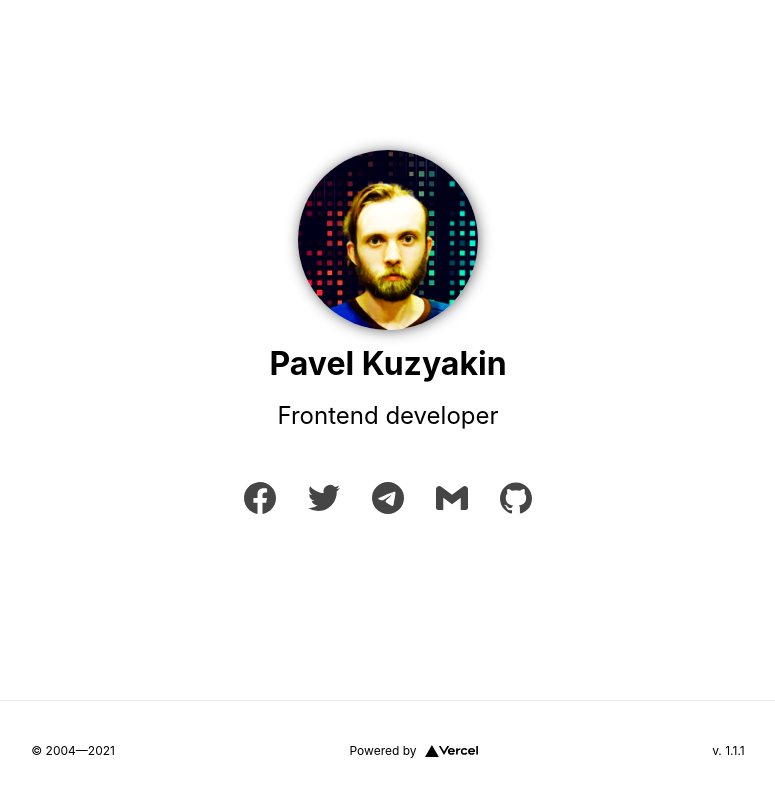
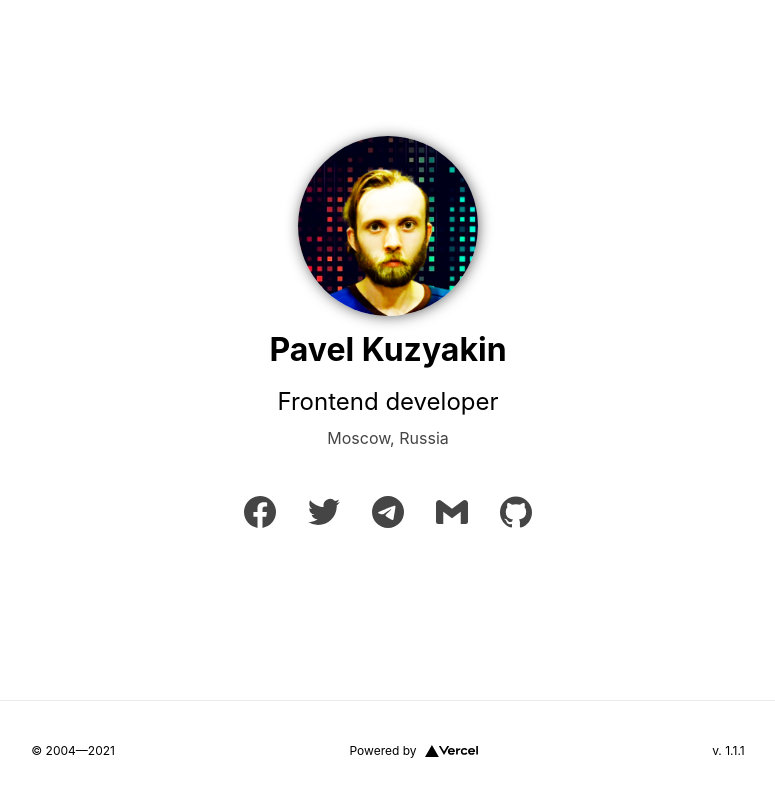
Before and after one commit to iposho/kuzyakin.me, a Next.js app: page / in a window 1280 px wide. Shown: the top 796 px of the page, without its empty margins (252-1027 px from the left). Built offline with nearby package versions, Linux system fonts and the light colour scheme.

Commit message:
- replace constants.js with appConfig.js - some refactoring

```diff
--- /dev/null
+++ b/config/appConfig.js
@@ -0,0 +1,13 @@
+import { version } from 'package.json';
+
+const appConfig = {
+  name: 'Pavel Kuzyakin',
+  author: 'Pavel Kuzyakin',
+  lang: 'en-EN',
+  description: 'Frontend developer',
+  since: '2004',
+  location: 'Moscow, Russia',
+  version,
+};
+
+export default appConfig;
--- a/config/constants.js
+++ /dev/null
@@ -1,4 +0,0 @@
-export const APP_NAME = 'Pavel Kuzyakin';
-export const APP_DESCRIPTION = 'Frontend developer';
-export const APP_LANGUAGE = 'en-En';
-export const APP_DATE_START = '2004';
--- a/pages/_app.js
+++ b/pages/_app.js
@@ -1,16 +1,15 @@
 import 'styles/globals.scss';
 
-import { APP_NAME } from 'config/constants';
+import appConfig from 'config/appConfig';
 import Head from 'next/head';
-import { version } from 'package.json';
 import React from 'react';
 
 function MyApp({ Component, pageProps }) {
   if (process.env.NODE_ENV === 'development') {
     // eslint-disable-next-line no-console
-    console.log(`${APP_NAME} app starting`);
+    console.log(`${appConfig.name} app starting`);
     // eslint-disable-next-line no-console
-    console.log(`v. ${version}`);
+    console.log(`v. ${appConfig.version}`);
   }
 
   return (
@@ -18,11 +17,11 @@ function MyApp({ Component, pageProps }) {
       <Head>
         <meta charSet="utf-8" />
         <meta name="viewport" content="initial-scale=1.0, width=device-width" />
-        <meta name="author" content={APP_NAME} />
+        <meta name="author" content={appConfig.author} />
         <meta name="description" content="Personal website" />
         <meta property="og:image" content="/images/avatar.png" />
         <link rel="icon" href="/favicon.ico" />
-        <title>{APP_NAME}</title>
+        <title>{appConfig.name}</title>
       </Head>
       <Component {...pageProps} />
     </>
--- a/pages/index.js
+++ b/pages/index.js
@@ -1,7 +1,6 @@
 import SocialLink from 'components/SocialLink/index';
-import { APP_DATE_START, APP_DESCRIPTION, APP_NAME } from 'config/constants';
+import appConfig from 'config/appConfig';
 import socialLinks from 'config/socialLinks';
-import { version } from 'package.json';
 import styles from 'styles/Home.module.scss';
 
 export default function Home() {
@@ -14,16 +13,24 @@ export default function Home() {
           alt="Logo"
         />
         <h1 className={styles.title}>
-          {APP_NAME}
+          {appConfig.name}
         </h1>
 
         <p className={styles.description}>
-          {APP_DESCRIPTION}
+          {appConfig.description}
+        </p>
+
+        <p className={styles.location}>
+          {appConfig.location}
         </p>
 
         <ul className={styles.links}>
           {
-            socialLinks.map((i) => <li key={Math.random()}><SocialLink type={i.type} link={i.link} /></li>)
+            socialLinks.map((i) => (
+              <li key={Math.random()}>
+                <SocialLink type={i.type} link={i.link} />
+              </li>
+            ))
           }
         </ul>
       </main>
@@ -32,7 +39,7 @@ export default function Home() {
         <div className={styles.footerCol}>
           &copy;
           {' '}
-          {APP_DATE_START}
+          {appConfig.since}
           &mdash;
           {new Date().getFullYear()}
         </div>
@@ -50,7 +57,7 @@ export default function Home() {
         <div className={styles.footerCol}>
           v.
           {' '}
-          {version}
+          {appConfig.version}
         </div>
       </footer>
     </div>
--- a/styles/Home.module.scss
+++ b/styles/Home.module.scss
@@ -70,7 +70,13 @@
 .description {
   line-height: 1.5;
   font-size: 1.5rem;
+  margin: 0 0 0.5rem 0;
+}
+
+.location {
   margin: 0 0 1rem 0;
+  font-size: 1rem;
+  color: #444444;
 }
 
 .logo {
```
